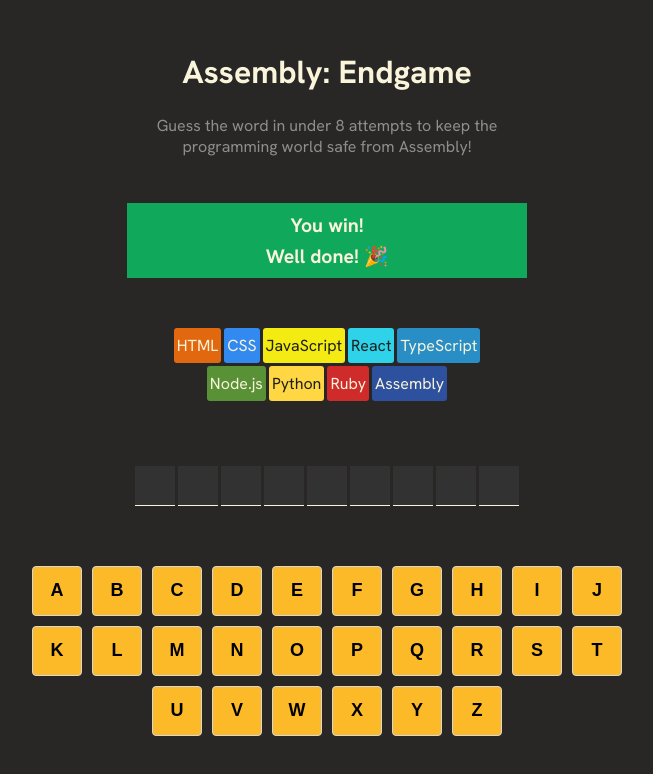
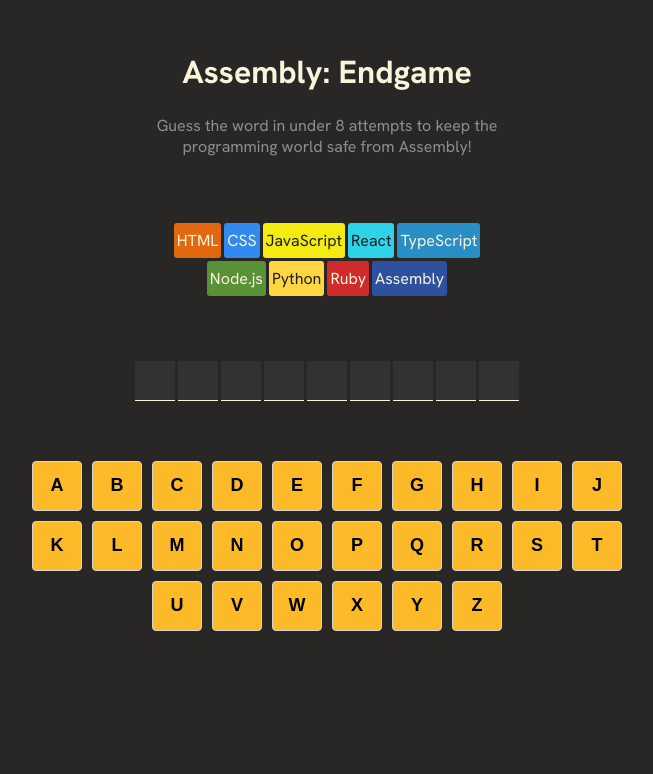
Before and after one commit to gurvirc/hangman-assembly-endgame, a React (Vite) app: page / in a window 1280 px wide. Shown: the top 774 px of the page, without its empty margins (313-966 px from the left). Built offline with nearby package versions, Linux system fonts and the light colour scheme.

Commit message:
Letters that havent been guessed by the time the game is over are displayed in red

```diff
--- a/src/App.jsx
+++ b/src/App.jsx
@@ -9,6 +9,10 @@
   const [guessedLetters, setGuessedLetters]=React.useState([])
 
   const wrongGuessCount= guessedLetters.filter(letter=> !word.includes(letter)).length
+  const isGameWon= word.split("").every(letter=> guessedLetters.includes(letter))
+  const isGameLost= wrongGuessCount>=languages.length-1
+  const isGameOver= isGameWon || isGameLost
+
 
   const keyboard="abcdefghijklmnopqrstuvwxyz"
 
@@ -21,9 +25,12 @@
 })
 
 
-  const wordElement= word.split("").map(letter=>(
-    <h1 className="letters">{guessedLetters.includes(letter)?letter.toUpperCase():""}</h1>
-  ))
+  const wordElement= word.split("").map(letter=>{
+    const styles={color:"red"}
+    return(
+    <h1 style={isGameOver&&!guessedLetters.includes(letter)?styles:null}className="letters">{guessedLetters.includes(letter)||(isGameOver&&word.includes(letter))?letter.toUpperCase():""}</h1>
+    )
+})
 
 
   const langaugeElements= languages.map((language, index)=>{
@@ -58,10 +65,10 @@
         <h1>Assembly: Endgame</h1>
         <p>Guess the word in under 8 attempts to keep the programming world safe from Assembly!</p>
       </header>
-      <section className="game-status">
+      {isGameWon && <section className="game-status">
         <h1>You win!</h1>
         <h2>Well done! 🎉</h2>
-      </section>
+      </section>}
       <section className="language-elements">{langaugeElements}</section>
       <section className="word-area">{wordElement}</section>
       <section className="keyboard">{keyboardElements}</section>
```
